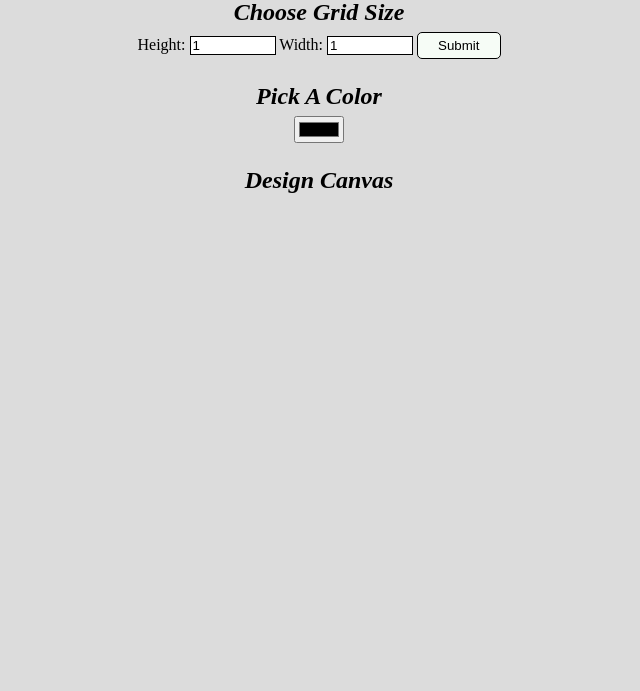
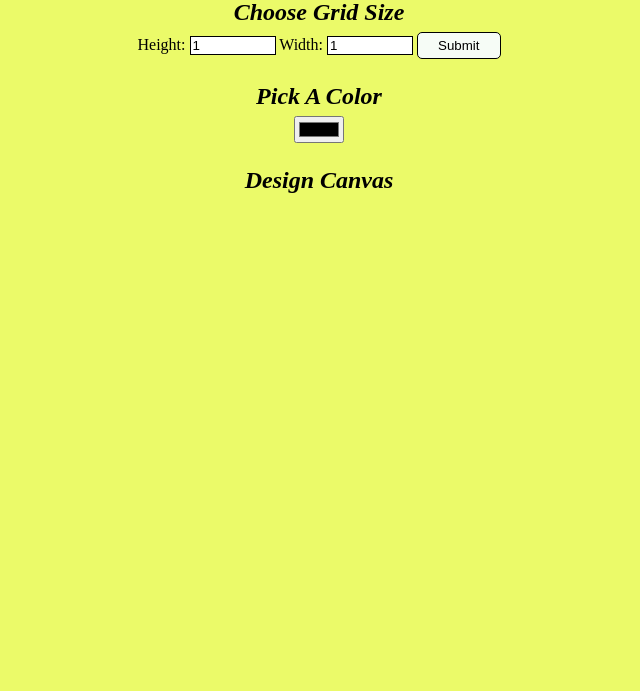
Before and after one commit to annrogal/PixelArtMaker, a plain HTML site: page index.html in a window 1280 px wide. Shown: the part 109-800 px from the top of the page, without its empty margins (321-961 px from the left). Drawn offline with nearby package versions, Linux system fonts and the light colour scheme.

Commit message:
Edit README with project site, change background color

```diff
--- a/index.html
+++ b/index.html
@@ -15,7 +15,7 @@
         <input type="number" id="inputHeight" name="height" min="1" value="1">
         Width:
         <input type="number" id="inputWeight" name="width" min="1" value="1">
-        <input type="submit" id="submitButton">
+        <input type="submit" id="submitButton" value="Submit">
     </form>
 
     <h2>Pick A Color</h2>
--- a/styles.css
+++ b/styles.css
@@ -1,6 +1,6 @@
 body {
     text-align: center;
-    background: gainsboro;
+    background: rgb(235, 250, 105);
 }
 
 h1 {
```
Also changed, not shown: 1 other file.
